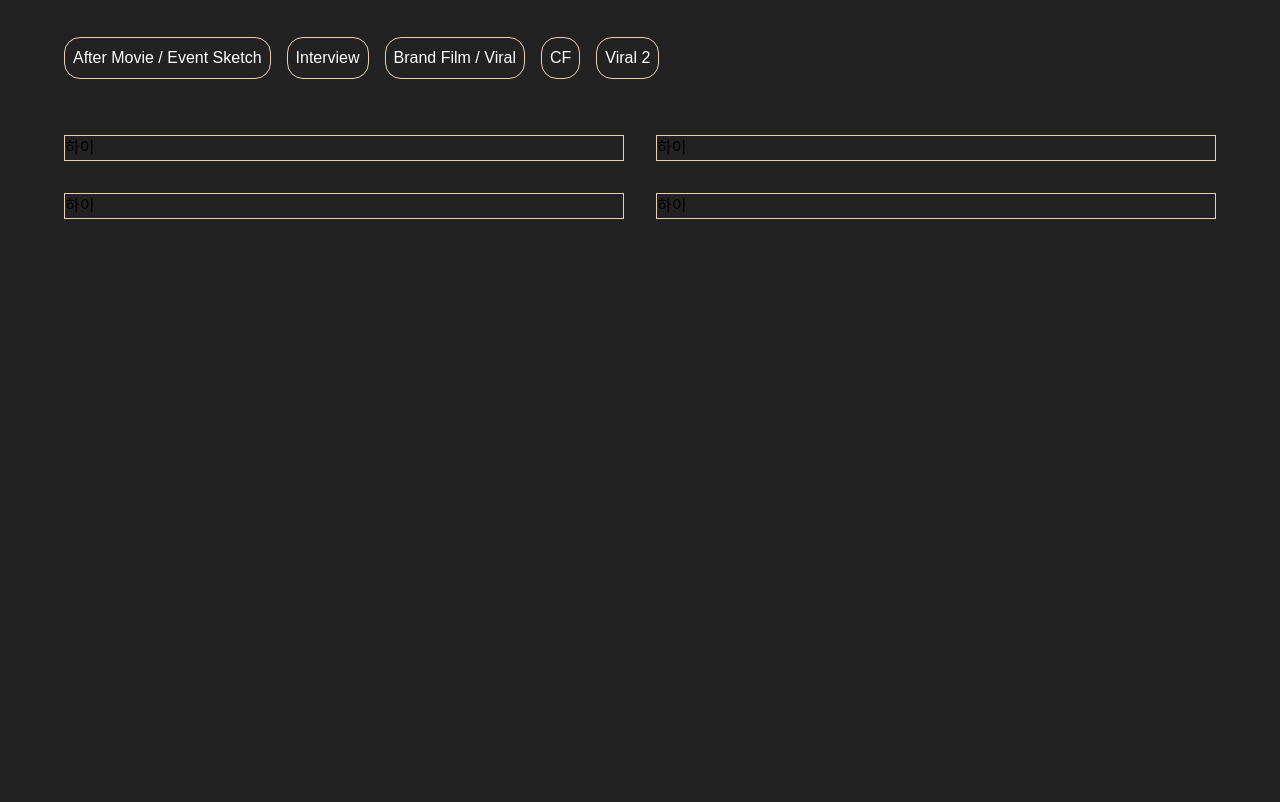
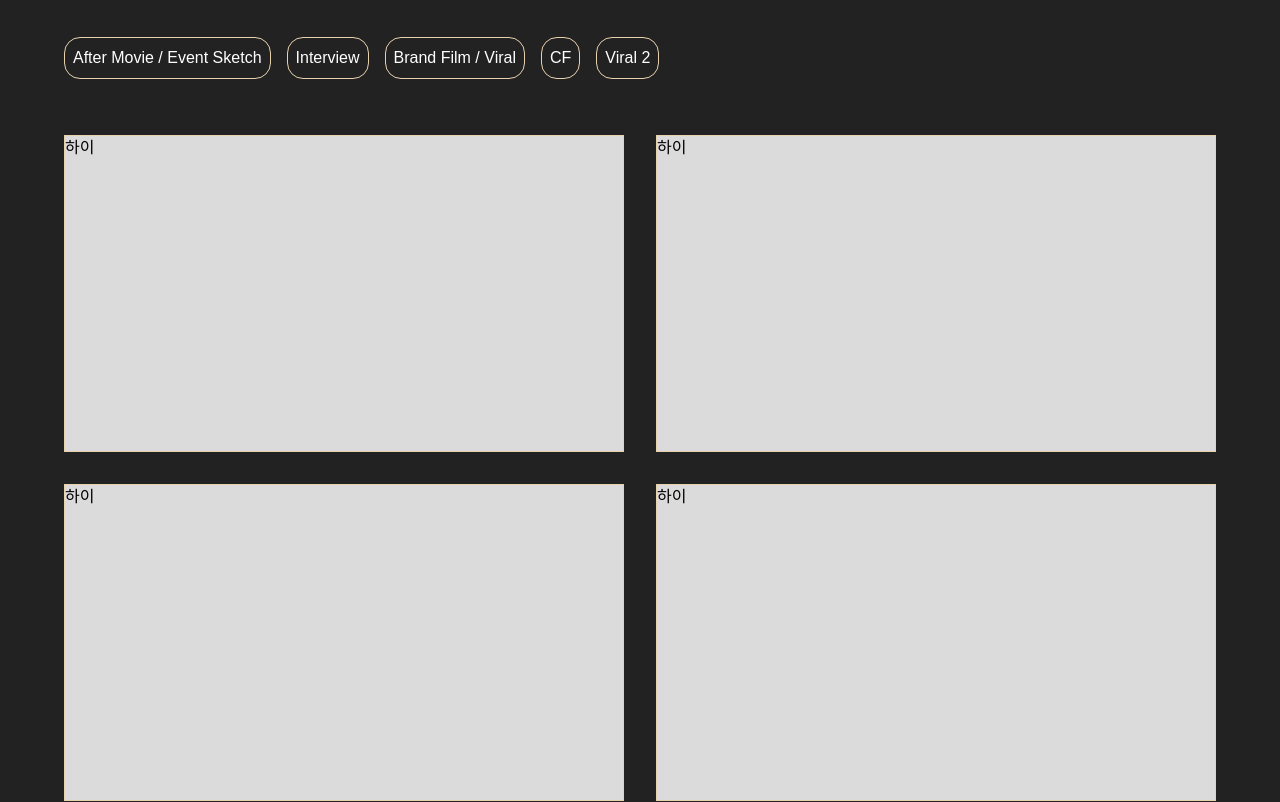
Before and after one commit to jongsujin/RBFilmWeb-v2, a Next.js app: page /portfolio in a window 1280 px wide. Shown: the part 1220-2022 px from the top of the page. Before the commit the page ends 1439 px from the top, so only its background shows below. Built offline with nearby package versions, Linux system fonts and the light colour scheme.

Commit message:
feat: 포트폴리오 메인 페이지 퍼블리싱

```diff
--- a/app/portfolio/_component/MobilePortfolio.tsx
+++ b/app/portfolio/_component/MobilePortfolio.tsx
@@ -1,6 +1,7 @@
 import Image from "next/image";
 import MobileHeader from "@/components/Header/MobileHeader";
 import PortfolioTitle from "@/data/PortfolioTitle";
+import Footer from "@/components/Footer/Footer";
 
 export default function MobilePortfolio() {
   return (
@@ -86,12 +87,23 @@ export default function MobilePortfolio() {
             ))}
         </div>
         <div className="w-[90%] mt-14 mx-auto grid grid-cols-2 gap-8">
-          <div className="border border-primary">하이</div>
-          <div className="border border-primary">하이</div>
-          <div className="border border-primary">하이</div>
-          <div className="border border-primary">하이</div>
+          <div className="border border-primary relative w-full h-0 pb-[56.25%] overflow-hidden">
+            <div className="absolute inset-0 bg-gray">하이</div>
+          </div>
+          <div className="border border-primary relative w-full h-0 pb-[56.25%] overflow-hidden">
+            <div className="absolute inset-0 bg-gray">하이</div>
+          </div>
+          <div className="border border-primary relative w-full h-0 pb-[56.25%] overflow-hidden">
+            <div className="absolute inset-0 bg-gray">하이</div>
+          </div>
+          <div className="border border-primary relative w-full h-0 pb-[56.25%] overflow-hidden">
+            <div className="absolute inset-0 bg-gray">하이</div>
+          </div>
         </div>
       </section>
+      <footer className="mt-44">
+        <Footer />
+      </footer>
     </div>
   );
 }
--- a/app/portfolio/page.tsx
+++ b/app/portfolio/page.tsx
@@ -2,7 +2,7 @@ import MobilePortfolio from "./_component/MobilePortfolio";
 
 export default function Portfolio() {
   return (
-    <div className="">
+    <div>
       <MobilePortfolio />
     </div>
   );
```
